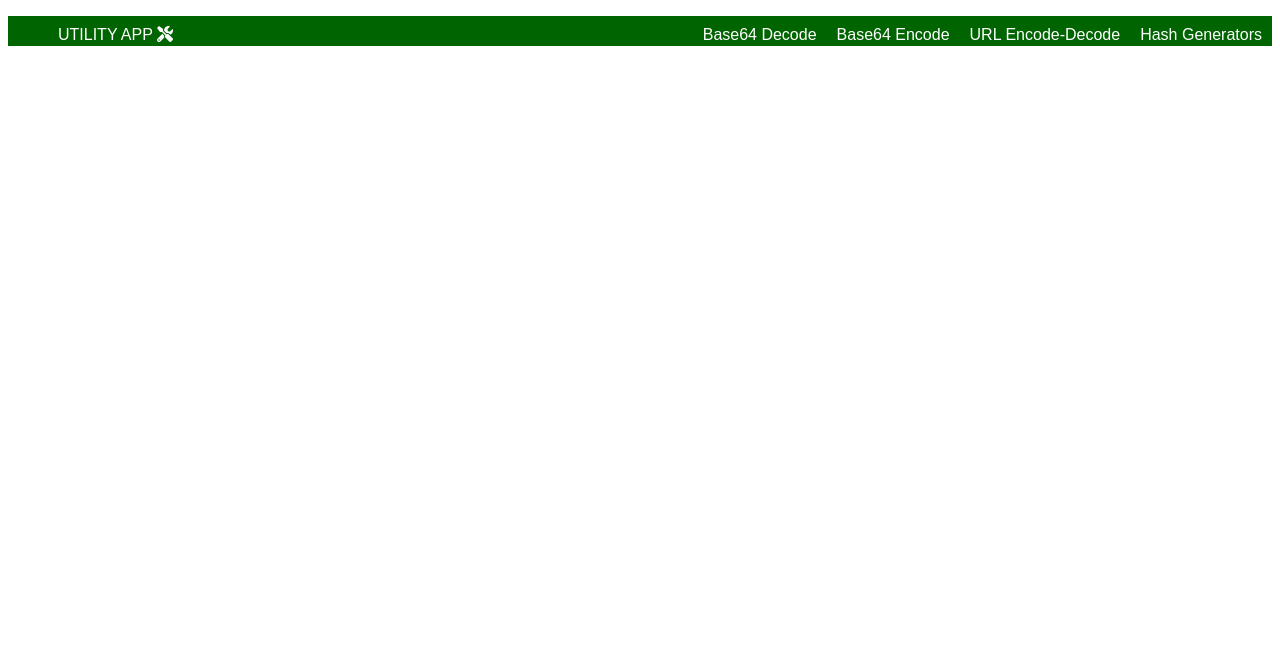
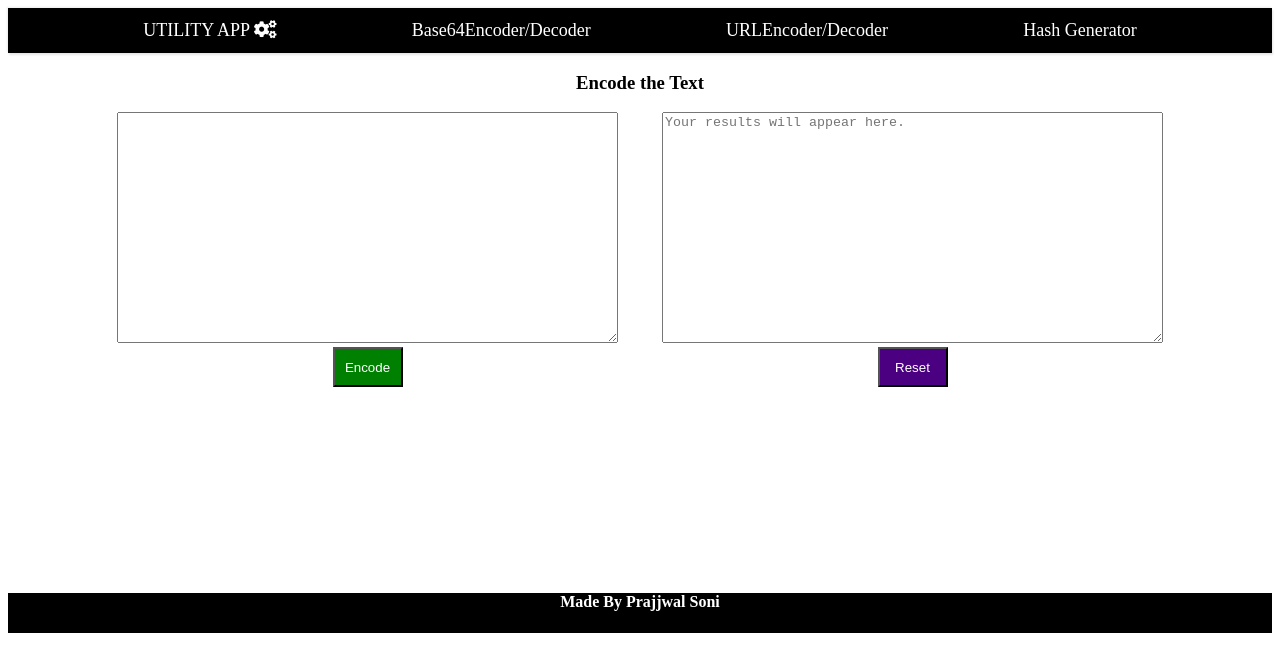
Before and after one commit to prajjwalhacker/utilityApp, a plain HTML site: page index.html in a window 1280 px wide. Drawn offline with Linux system fonts and the light colour scheme.

Commit message:
nav-bar & UI of encoder added

```diff
--- a/index.html
+++ b/index.html
@@ -4,48 +4,53 @@
     <meta charset="UTF-8">
     <meta http-equiv="X-UA-Compatible" content="IE=edge">
     <meta name="viewport" content="width=device-width, initial-scale=1.0">
-    <link rel="stylesheet" href="style.css">
+    <link rel="stylesheet" href="/style.css">
     <link rel="stylesheet" href="https://cdnjs.cloudflare.com/ajax/libs/font-awesome/5.15.2/css/all.min.css">
-    <title>Drop Down Menu Design</title>
+    <title>UTILITY APP</title>
 </head>
 <body>
-    <nav class = "menu-bar">
-    <ul id = "app">
-        <li>UTILITY APP <i class="fas fa-tools"></i></li>
-    </ul>
-    <ul>
-        <li id = "hash-gene">
-        <a href="#">Hash Generators</a>
-            <div class = "sub-menu">
-            <ul>
-                <li><a href="#">MD5 Hash Generator</a></li>
-                <li><a href="#">SHA-1 Hash Generator</a></li>
-                <li><a href="#">SHA-256 Hash Generator</a></li>
-                <li><a href="#">SHA-512 Hash Generator</a></li>
-            </ul>
+    <header class="heading">
+        <div class = "logo">
+            <a style = "color : white; text-decoration: none;">UTILITY APP</a>
+            <i class="fas fa-cogs"></i>
+        </div>
+        <div class="options-nav">Base64Encoder/Decoder
+            <div class="contents">
+                <a href="#">Base64 Encode</a>
+                <a href="#">Base64 Decode</a>
             </div>
-        </li>
+        </div>
+        <div class="options-nav">URLEncoder/Decoder
+            <div class="contents">
+                <a href="#">URL Encode</a>
+                <a href="#">URL Decode</a>
+            </div>
+        </div>
+        <div class="options-nav">Hash Generator
+            <div class="contents">
+                <a href="#">MD5 Hash Generator</a>
+                <a href="#">SHA-1 Hash Generator</a>
+                <a href="#">SHA-256 Hash Generator</a>
+                <a href="#">SHA-512 Hash Generator</a>
+            </div>
+        </div>
+    </header>
 
-        <li><a href="#">URL Encode-Decode</a></li>
-        <li><a href="#">Base64 Encode</a></li>
-        <li><a href="#">Base64 Decode</a></li>
-    </ul>
-   </nav>
-
-
-
-
-   <script>
-       window.onload = () => {
-           document.querySelector(".sub-menu").setAttribute('style', 'display: none;');
-       }
-       document.getElementById("hash-gene").addEventListener('mouseenter', () => {
-                ////console.log("hello");
-                document.querySelector('.sub-menu').setAttribute('style', 'width : 100px; height: 300px; background-color : rgb(0,100,0); display : absolute; ')
-       });
-       document.getElementById("hash-gene").addEventListener('mouseleave', () => {
-           document.querySelector('.sub-menu').setAttribute('style', 'display : none;');
-       })
-   </script>
+    <div class = "main">
+        <h3>Encode the Text</h3>
+        <div class="textarea-content">
+            <div class="input-textarea">
+              <div><textarea type="text" class="input" rows="15" cols="60"></textarea></div>
+              <div class="button"><input type="button" class="encoder" value="Encode"></div>
+            </div>
+            <div class="output-textarea">
+              <div><textarea type="text" class="output" placeholder="Your results will appear here." rows="15" cols="60"></textarea></div>
+              <div class="button"><input type="button" class="reset" value="Reset"></div>
+            </div>
+          </div>
+    </div>
+    <footer id = "footer">
+         <h4>Made By Prajjwal Soni</h4>
+    </footer>
 </body>
 </html>
--- a/style.css
+++ b/style.css
@@ -1,28 +1,79 @@
-.menu-bar {
-    width : 100%;
-    height : 30px;
-    background-color: rgb(0, 100 , 0);
-    font-family: sans-serif;
+.heading {
+    display: flex;
+    justify-content: space-evenly;
+    position: sticky;
+    margin: auto;
+    top: 0;
+    box-shadow: 1px 2px 2px rgb(0 0 0 / 10%), -1px -1px 2px rgb(0 0 0 / 8%);
+    align-items: center;
+    line-height: 45px;
+    text-decoration: none;
+    font-size: 18px;
+    background-color: black;
+    color : #fff;
 }
 
-
-.menu-bar ul {
-     list-style-type: none;
+.contents {
+    display: none;
 }
 
-.menu-bar ul li{
-    float : right;
-    margin : 10px 10px;
+.options-nav:hover {
+    cursor: pointer;
 }
 
-
-
-.menu-bar ul li a {
-    color : #fff;
-    text-decoration: none;
+.options-nav:hover .contents {
+    display: block;
+    position: absolute;
+    color: #fff;
+    background-color: black;
 }
 
-#app li {
-    float : left;
-    color : #fff;
+.contents a {
+    display: block;
+    text-decoration: none;
+    min-width: 180px;
+    padding-left: 10px;
+    padding-right: 10px;
+    line-height: 40px;
+    color: #fff;
+    background-color: black;
+    box-shadow: 1px 2px 2px rgb(0 0 0 / 10%), -1px -1px 2px rgb(0 0 0 / 8%);
+
 }
+
+.main {
+    width : 100%;
+    height : 500px;
+    text-align: center;
+}
+
+.input-textarea {
+      display: inline-block;
+      margin-right: 20px;
+}
+.output-textarea {
+    display: inline-block;
+    margin-left: 20px;
+}
+
+#footer {
+    width : 100%;
+    height : 40px;
+    background-color: black;
+    color : white;
+    text-align: center;
+    margin-bottom: 0;
+}
+
+.encoder {
+    height: 40px;
+    width:  70px;
+    background-color: green;
+    color : white;
+}
+.reset {
+    height: 40px;
+    width:  70px;
+    background-color: indigo;
+    color : white;
+}
```
